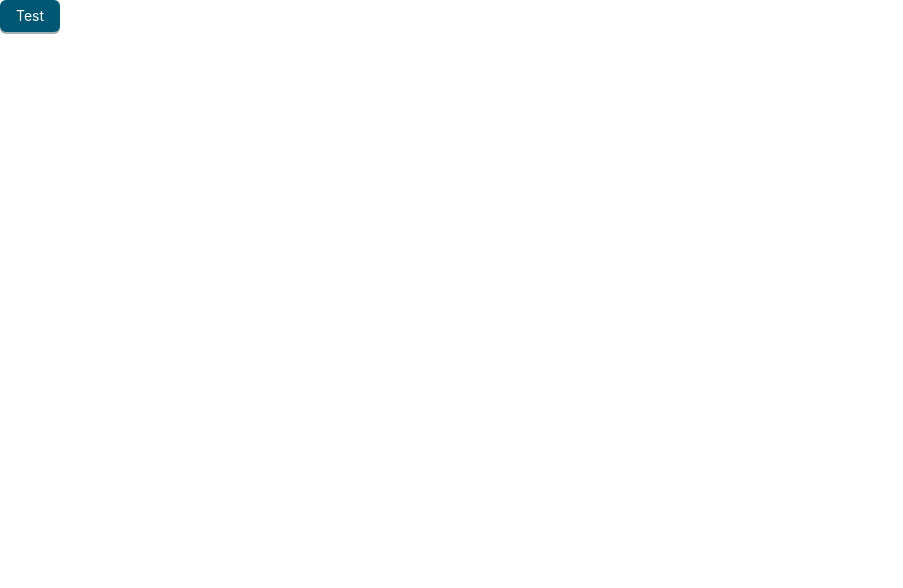
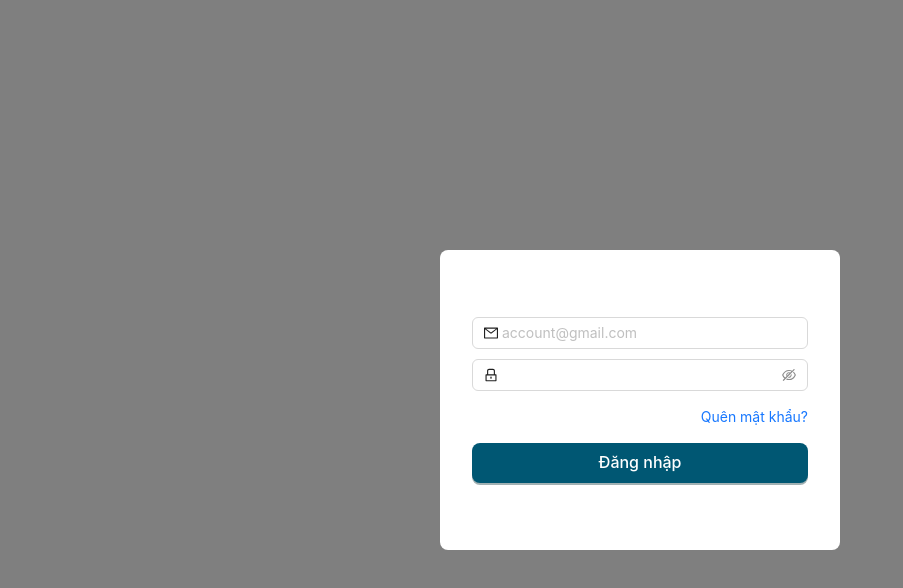
Before and after one commit to tungddk2/recruit, a React (Create React App) app: page / in a window 1280 px wide. Shown: the top 588 px of the page, without its empty margins (0-903 px from the left). Built offline with nearby package versions, Linux system fonts and the light colour scheme.

Commit message:
sign in for desktop

```diff
--- a/package.json
+++ b/package.json
@@ -3,6 +3,7 @@
   "version": "0.1.0",
   "private": true,
   "dependencies": {
+    "@ant-design/icons": "^5.0.1",
     "@testing-library/jest-dom": "^5.16.5",
     "@testing-library/react": "^13.4.0",
     "@testing-library/user-event": "^13.5.0",
--- a/src/App.tsx
+++ b/src/App.tsx
@@ -5,6 +5,7 @@ import './App.css';
 import {Route, Routes} from "react-router-dom";
 import { ConfigProvider } from "antd";
 import Button from "./components/common/Button";
+import SignIn from "./components/signin/SignIn";
 
 const theme = {
     token: {
@@ -15,7 +16,7 @@ const theme = {
 function App() {
     return <ConfigProvider theme={theme}>
         <Routes>
-            <Route path="/" element={ <Button type="primary"> Test </Button> }/>
+            <Route path="/" element={ <SignIn/> }/>
             <Route path="*" element={<div>404</div>} />
         </Routes>
     </ConfigProvider>;
--- a/src/components/common/Button.tsx
+++ b/src/components/common/Button.tsx
@@ -1,11 +1,10 @@
 import {Button as AntdButton, ConfigProvider} from "antd";
 
 const theme = {
-    token: {
-        colorPrimary: '#005773',
-        colorPrimaryHover: '#004055',
-        active: {
-            color: 'rgba(255, 255, 255, 0.75)',
+    components: {
+        Button: {
+            colorBgContainer: '#E6F5FA',
+
         }
     }
 }
--- /dev/null
+++ b/src/components/signin/SignIn.tsx
@@ -0,0 +1,85 @@
+import {Button, Form, Input, Typography} from "antd";
+import {LockOutlined, MailOutlined} from "@ant-design/icons";
+import useBreakpoints from "../../hooks/useBreakpoints";
+import React from "react";
+
+const styles = {
+    sm: {
+
+    },
+    default: {
+        display: "flex",
+        flexDirection: "column",
+        justifyContent: "center",
+        alignItems: "center",
+        padding: "16px 32px",
+        gap: "10px",
+        width: "400px",
+        height: "300px",
+        borderRadius: "8px",
+        backgroundColor: "white",
+    }
+}
+
+const FormItem = (props: any) => {
+    // add style to Form.Item
+    let _style = {
+        width: "100%", height: "fit-content", marginBottom: 0
+    };
+
+    const { style, ...others } = props;
+
+    if (style) {
+        _style = {
+            ...style,
+            width: "100%",
+            height: "fit-content",
+            marginBottom: 0,
+        }
+    }
+
+    return <Form.Item style={_style} {...others}/>
+};
+
+export default function SignIn(): JSX.Element {
+    const style = useBreakpoints().smallerOrEqualThan("sm") ? styles.sm : styles.default
+
+    return (
+        <div style={{
+            width: "100vw",
+            height: "100vh",
+            display: "flex",
+            justifyContent: "center",
+            alignItems: "center",
+            backgroundColor: "rgba(0, 0, 0, 0.5)",
+        }}>
+            <Form
+                autoComplete="on"
+                style={style}
+            >
+                <FormItem name="email"
+                    rules={[{required: true, message: 'Vui lòng nhập email của bạn!'}]}
+                >
+                    <Input prefix={<MailOutlined />} placeholder="account@gmail.com" />
+                </FormItem>
+
+                <FormItem name="password"
+                    rules={[{required: true, message: 'Vui lòng nhập mật khẩu của bạn!'}]}
+                >
+                    <Input.Password prefix={<LockOutlined />} />
+                </FormItem>
+
+                <FormItem style={{ textAlign: "right" }}>
+                    <a href="#">Quên mật khẩu?</a>
+                </FormItem>
+
+                <FormItem>
+                    <Button type="primary" style={{ width: "100%", fontWeight: 500 }} size="large">
+                        Đăng nhập
+                    </Button>
+                </FormItem>
+
+            </Form>
+        </div>
+    );
+}
--- /dev/null
+++ b/src/components/signin/index.ts
@@ -0,0 +1 @@
+export * from './SignIn';
--- /dev/null
+++ b/src/hooks/useBreakpoints.ts
@@ -0,0 +1,46 @@
+import {useEffect, useState} from "react";
+import {Breakpoint} from "antd";
+
+export default function useBreakpoints() {
+	const [breakpoint, setBreakpoint] = useState<Breakpoint>('xs');
+
+	useEffect(() => {
+		const onResize = () => {
+			const width = window.innerWidth;
+			if (width < 576) {
+				setBreakpoint('xs');
+			} else if (width < 768) {
+				setBreakpoint('sm');
+			} else if (width < 992) {
+				setBreakpoint('md');
+			} else if (width < 1200) {
+				setBreakpoint('lg');
+			} else {
+				setBreakpoint('xl');
+			}
+		};
+
+		window.addEventListener('resize', onResize);
+		onResize();
+
+		return () => {
+			window.removeEventListener('resize', onResize);
+		};
+	}, []);
+
+	const sizeArray = ['xs', 'sm', 'md', 'lg', 'xl'] as Breakpoint[];
+
+	const smallerOrEqualThan = (size: Breakpoint) => {
+		return sizeArray.indexOf(breakpoint) <= sizeArray.indexOf(size);
+	}
+
+	const greaterThan = (size: Breakpoint) => {
+		return sizeArray.indexOf(breakpoint) > sizeArray.indexOf(size);
+	}
+
+	const between = (min: Breakpoint, max: Breakpoint) => {
+		return sizeArray.indexOf(breakpoint) >= sizeArray.indexOf(min) && sizeArray.indexOf(breakpoint) < sizeArray.indexOf(max);
+	}
+
+	return {breakpoint, smallerOrEqualThan, greaterThan, between};
+}
```
Also changed, not shown: 1 other file (tests, documents, lock files or other folders).
